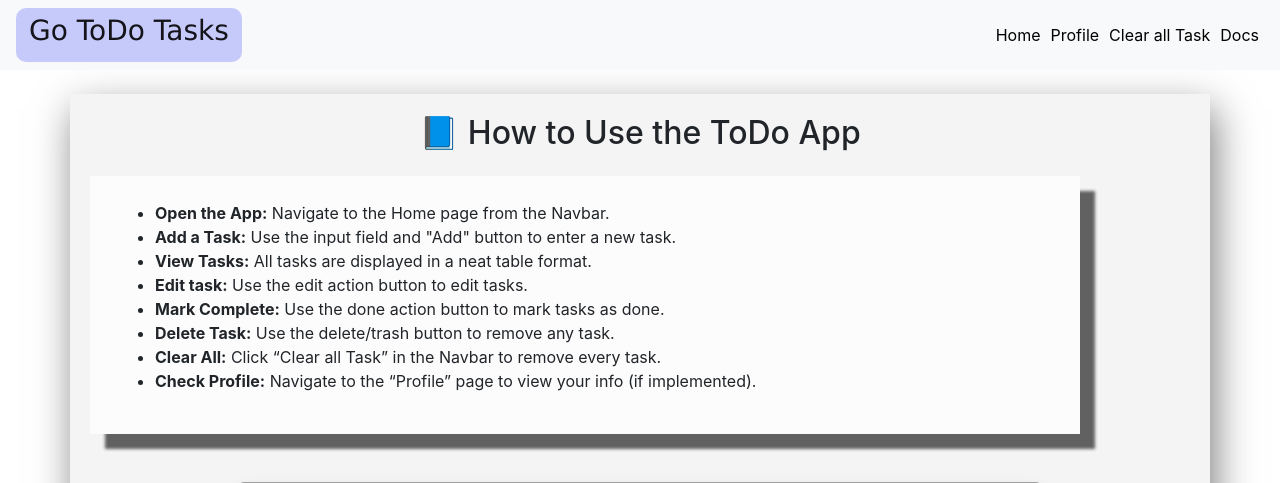
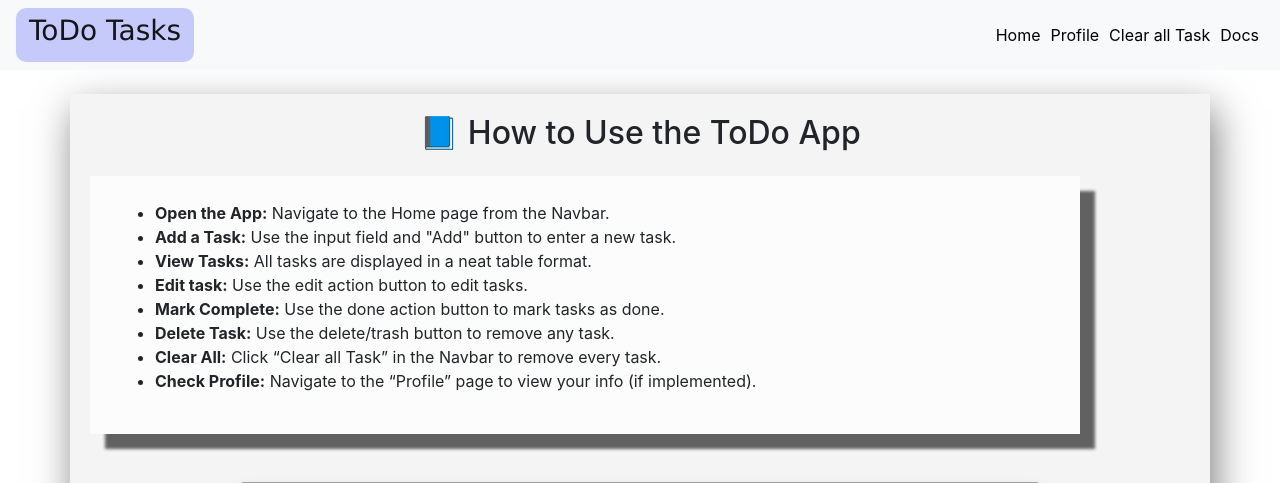
Before and after one commit to maazsiddiqui79/To-Do-List-Web-Application, a Flask app: page /docs in a window 1280 px wide. Shown: the top 483 px of the page. Run offline with Flask 3, Linux system fonts and the light colour scheme; some libraries are stand-ins or nearby versions; grey boxes are pictures that could not be loaded.

Commit message:
Update base.html

```diff
--- a/api/templates/base.html
+++ b/api/templates/base.html
@@ -1,7 +1,11 @@
 <!DOCTYPE html>
 <html lang="en">
   <head>
-     <link rel="icon" href="{{ url_for('static', filename='favicon.png') }}" type="image/png">
+    <link
+      rel="icon"
+      href="{{ url_for('static', filename='favicon.png') }}"
+      type="image/png"
+    />
     <!-- Required meta tags -->
     <meta charset="utf-8" />
     <meta
@@ -9,11 +13,13 @@
       content="width=device-width, initial-scale=1, shrink-to-fit=no"
     />
 
-    <meta name="viewport" content="width=device-width, initial-scale=1, shrink-to-fit=no" />
+    <meta
+      name="viewport"
+      content="width=device-width, initial-scale=1, shrink-to-fit=no"
+    />
 
     <!-- Bootstrap CSS -->
-     <meta name="format-detection" content="telephone=yes">
-
+    <meta name="format-detection" content="telephone=yes" />
 
     <link
       rel="stylesheet"
@@ -25,14 +31,16 @@
     <link rel="stylesheet" href="{{url_for('static',filename='style.css')}}" />
 
     <style>
-      .nav-links{padding: 5px;
+      .nav-links {
+        padding: 5px;
         color: black;
         transition: all 0.2s ease-in-out;
       }
-      .nav-links:hover{margin: 10px;
+      .nav-links:hover {
+        margin: 10px;
         color: black;
         transform: scale(1.09);
-        text-decoration:underline rgba(0, 0, 255, 0.603);
+        text-decoration: underline rgba(0, 0, 255, 0.603);
         background-color: rgba(236, 237, 243, 0.861);
         border-radius: 8px;
       }
@@ -49,7 +57,8 @@
 
       .navbar-brand {
         background-color: rgba(0, 21, 255, 0.205);
-        font-family:'Lucida Sans', 'Lucida Sans Regular', 'Lucida Grande', 'Lucida Sans Unicode', Geneva, Verdana, sans-serif;
+        font-family: "Lucida Sans", "Lucida Sans Regular", "Lucida Grande",
+          "Lucida Sans Unicode", Geneva, Verdana, sans-serif;
         font-size: 1.1rem;
         border-radius: 10px;
         padding-bottom: 6px;
@@ -63,8 +72,6 @@
         transform: scale(1.06);
         background-color: rgba(119, 0, 255, 0.205);
       }
-
-
     </style>
     <title>{% block title %}My web{% endblock %}</title>
   </head>
@@ -72,7 +79,7 @@
   <body>
     <!-- Navbar -->
     <nav class="navbar navbar-expand-lg navbar-light bg-light">
-      <a class="navbar-brand" href="/"><h3  >Go ToDo Tasks</h3></a>
+      <a class="navbar-brand" href="/"><h3>ToDo Tasks</h3></a>
 
       <button
         class="navbar-toggler"
@@ -103,25 +110,17 @@
           <li class="nav-item">
             <a class="nav-links" href="/docs">Docs</a>
           </li>
-
         </ul>
       </div>
     </nav>
 
     {% block body %} {% endblock %}
 
-
-
     <!-- Bootstrap JS Dependencies -->
   </body>
 
-
-
-
-  <br><br>
-  <footer
-  class="d-flex flex-wrap  border-top"
-  >
+  <br /><br />
+  <footer class="d-flex flex-wrap border-top">
     <p class="col-md-4 mb-0 text-body-secondary">
       &COPY; 2025 ToDo App | <i>Built by Maaz Siddiqui</i>
     </p>
```
Lines whose indentation alone changed are shown as unchanged.
